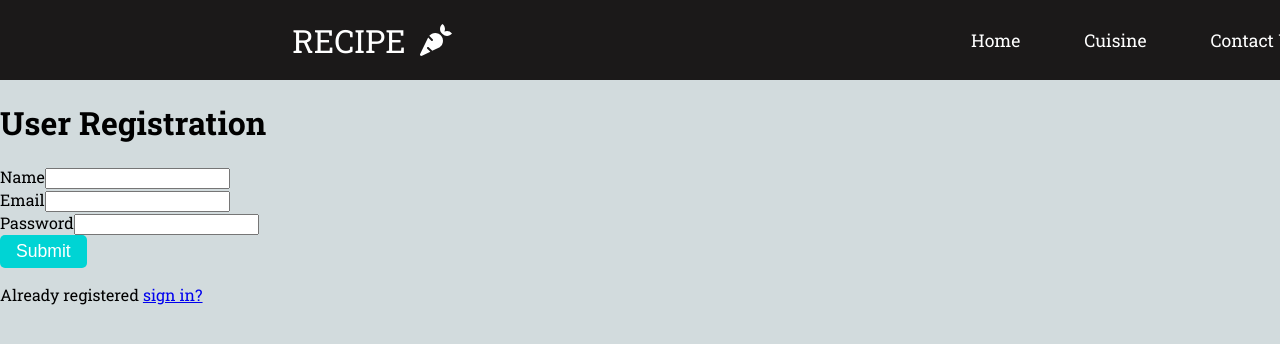
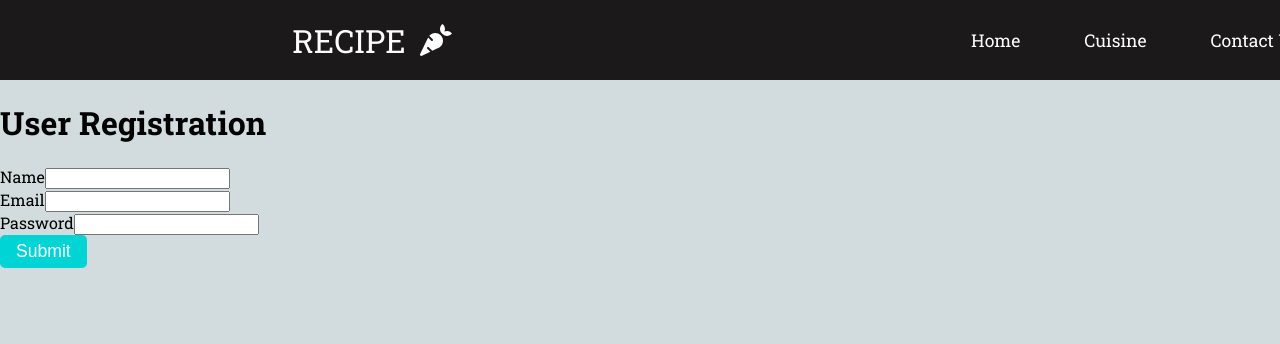
Before and after one commit to ShravyaRNadig/recipe, a React (Create React App) app: page / in a window 1280 px wide. Shown: the top 344 px of the page. Built offline with nearby package versions, Linux system fonts and the light colour scheme.

Commit message:
Update Signup.js

```diff
--- a/src/pages/Signup.js
+++ b/src/pages/Signup.js
@@ -84,9 +84,6 @@ const Signup = (props) => {
                 <button onClick={handleSubmit} className="btn" type="submit">
                     Submit
                 </button>
-                <p className="forgot-password text-right">
-                    Already registered <a href="/sign-in">sign in?</a>
-                </p>
             </form>
         </div>
     );
```
